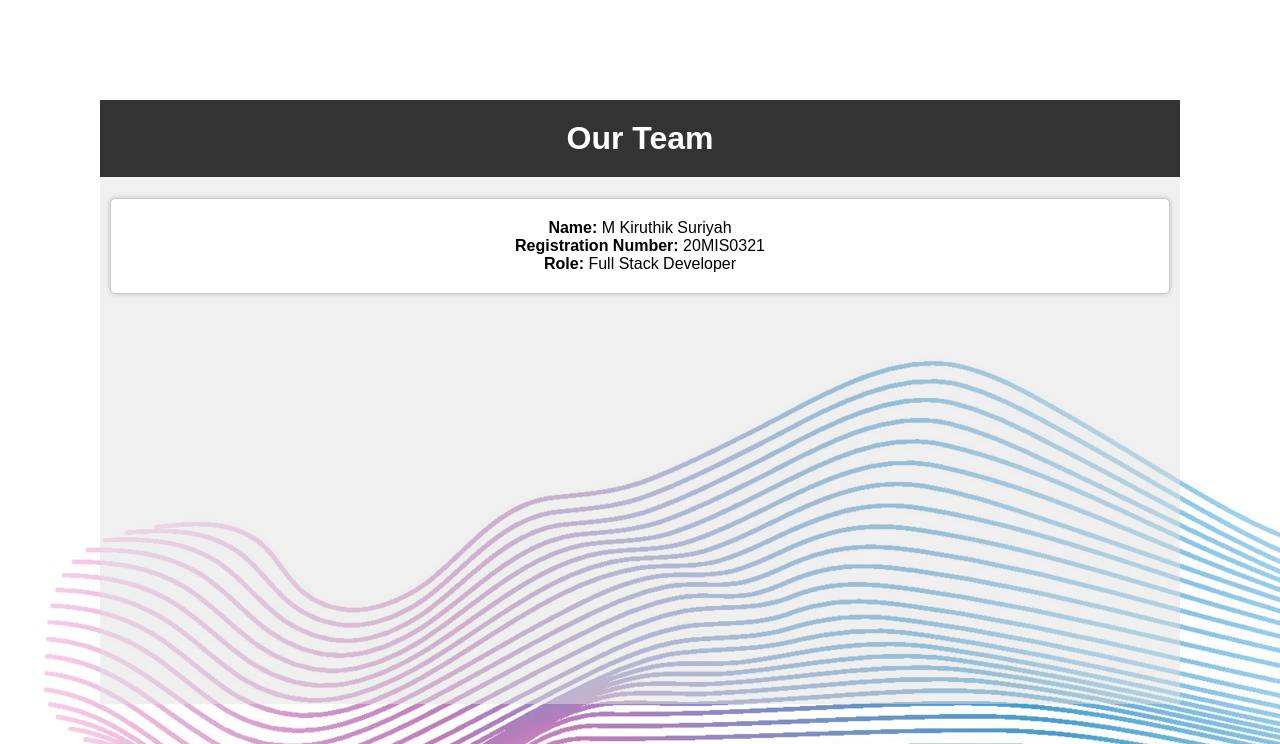
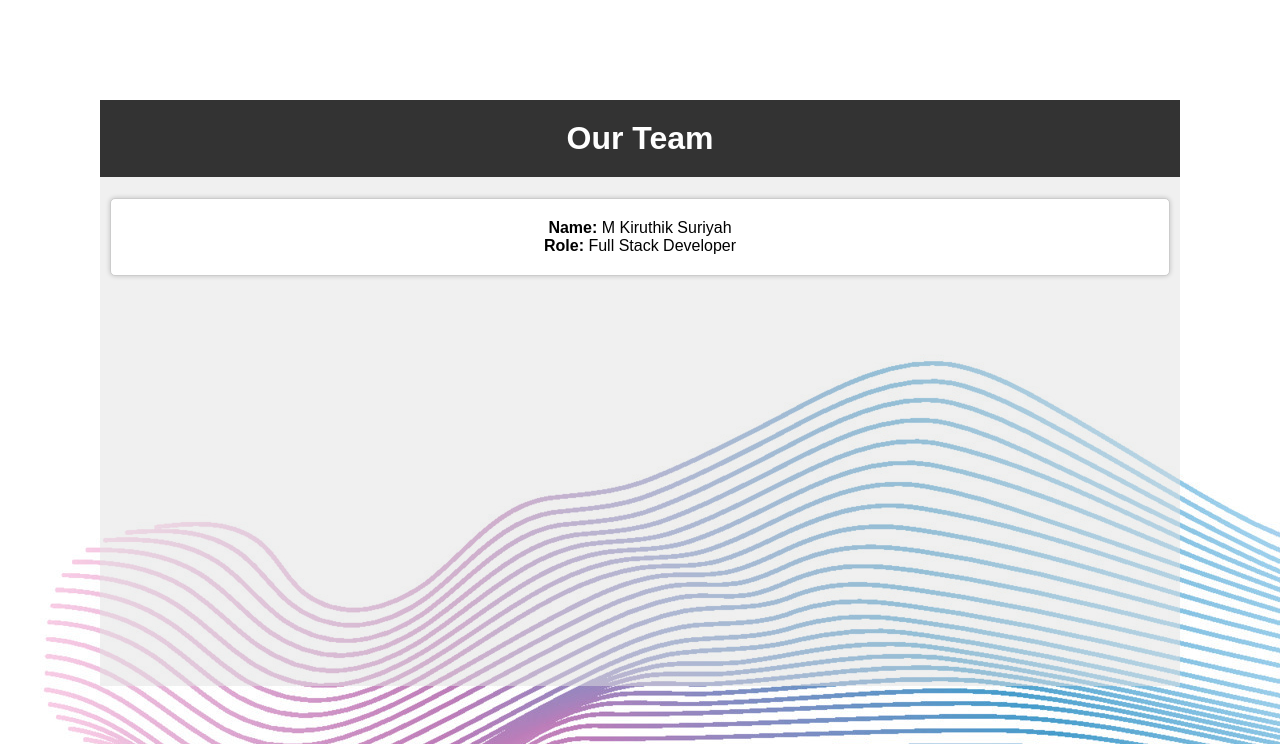
Before and after one commit to Kiruthik-coder/WebApp_for_XSS_Detection, a Flask app: page /team in a window 1280 px wide. Shown: the part 38-782 px from the top of the page. Run offline with Flask 3, Linux system fonts and the light colour scheme; parts of the project's set-up code (start-up, migrations or seed data) failed here and were passed over.

Commit message:
Update Team.html

```diff
--- a/templates/Team.html
+++ b/templates/Team.html
@@ -28,8 +28,6 @@
                 <li>
                 <strong>Name:</strong> M Kiruthik Suriyah
                 <br>
-                <strong>Registration Number:</strong> 20MIS0321
-                <br>
                  <strong>Role:</strong> Full Stack Developer
                 </li>
             </ul>
```
